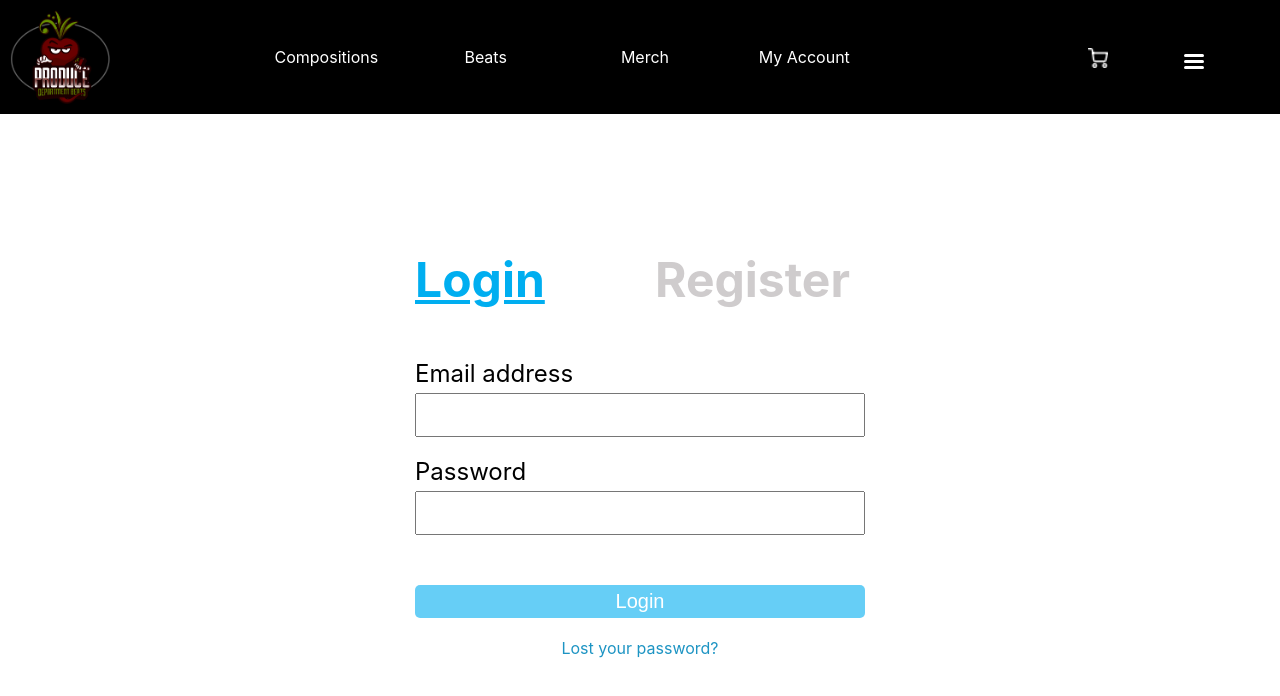
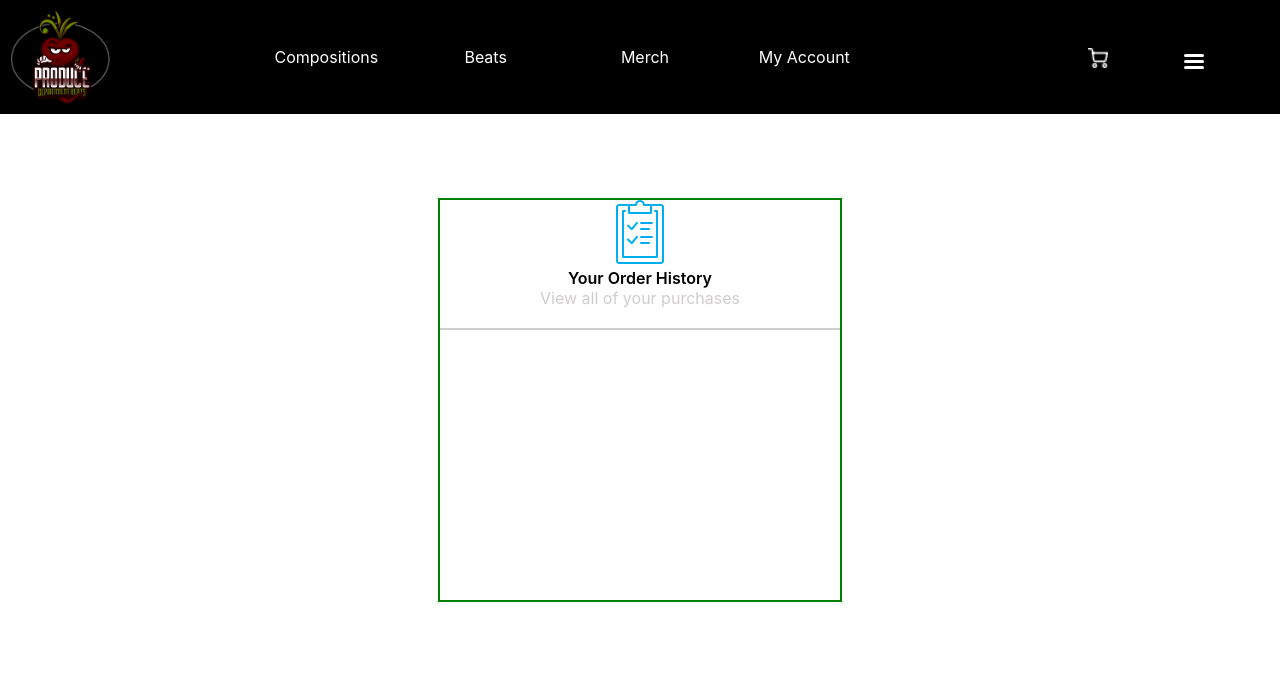
Before and after one commit to vernonsyncere/pdbeats, a React (Create React App) app in the folder client/: page / in a window 1280 px wide. Shown: the top 696 px of the page. Built offline with nearby package versions, Linux system fonts and the light colour scheme.

Commit message:
started MyAccount page

```diff
--- a/client/src/App.js
+++ b/client/src/App.js
@@ -6,6 +6,7 @@ import RegistrationLogin from './components/RegistrationLogin/RegistrationLogin'
 import NavBar from './components/NavBar/NavBar';
 import BeatStore from './components/BeatStore/BeatStore';
 import Compositions from './components/Compositions/Compositions';
+import MyAccount from './components/MyAccount/MyAccount';
 
 
 
@@ -17,9 +18,8 @@ const App = (props) => {
       <NavBar/>
         {/* <Compositions/> */}
         {/* <BeatStore/> */}
-        {/* <Login/> */}
-      <RegistrationLogin/>
-
+      {/* <RegistrationLogin/> */}
+      <MyAccount></MyAccount>
     </div>
   );
 }
--- /dev/null
+++ b/client/src/components/MyAccount/MyAccount.js
@@ -0,0 +1,20 @@
+import React from 'react';
+
+import classes from './StyledMyAccount.module.css';
+import checklist from './Assets/checklist.png';
+const MyAccount = (props) => {
+
+   return (
+      <div className={ classes.MyAccount }>
+         <div className={ classes.displayBox }>
+            <div className={ classes.checklist }>
+               <img src={ checklist } />
+               <p className={ classes.order }>Your Order History</p>
+               <p><span>View all of your purchases</span></p>
+            </div>
+         </div>
+      </div>
+   );
+};
+
+export default MyAccount;
--- /dev/null
+++ b/client/src/components/MyAccount/StyledMyAccount.module.css
@@ -0,0 +1,25 @@
+.MyAccount {
+margin-top: 200px;
+}
+
+.displayBox {
+   width: 400px;
+   margin: auto;
+   outline:2px solid green;
+   min-height: 400px;
+
+}
+
+.checklist {
+   text-align: center;
+   border-bottom: 2px solid rgba(207, 204, 205);
+   padding-bottom: 20px;
+}
+
+.order {
+   font-weight: 600;
+}
+
+.checklist p span {
+   color: rgba(207, 204, 205);
+}
```
Also changed, not shown: client/src/components/MyAccount/Assets/checklist.png (added).
